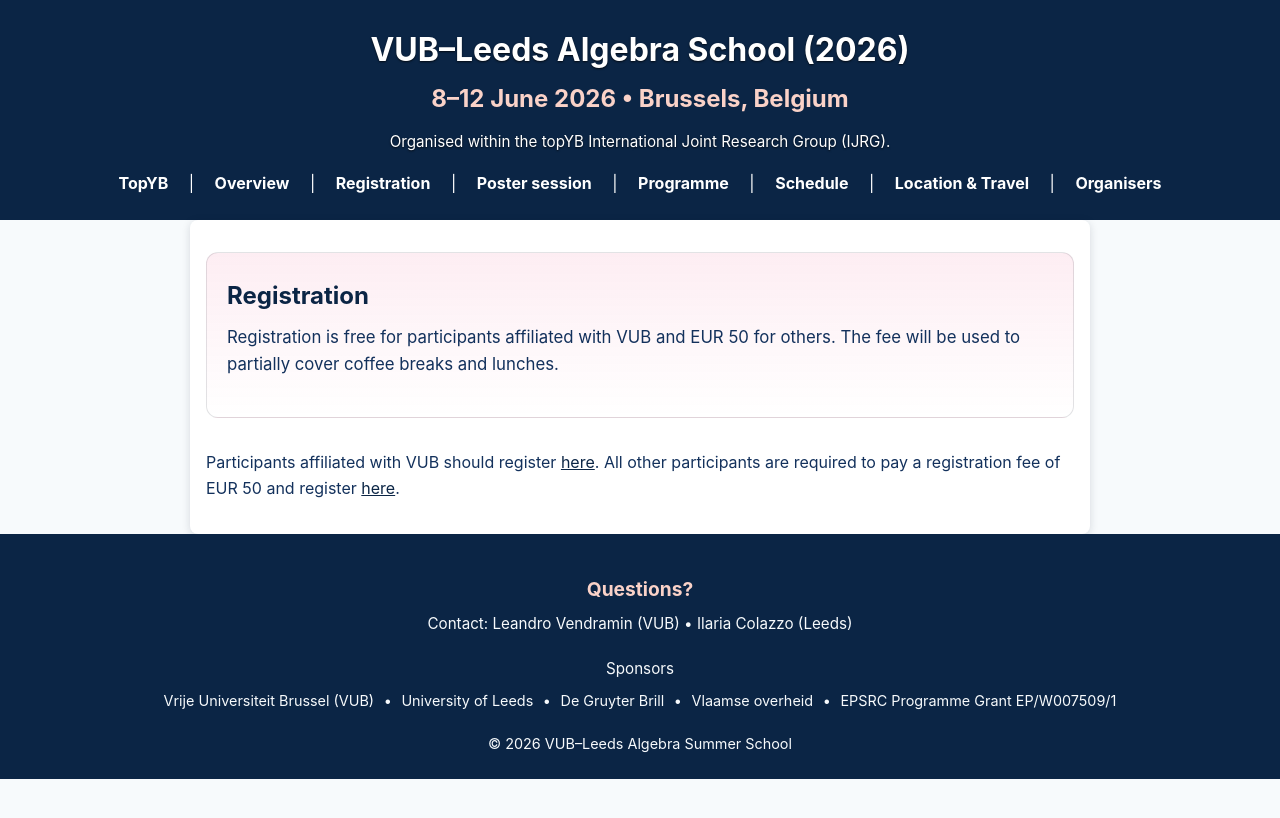
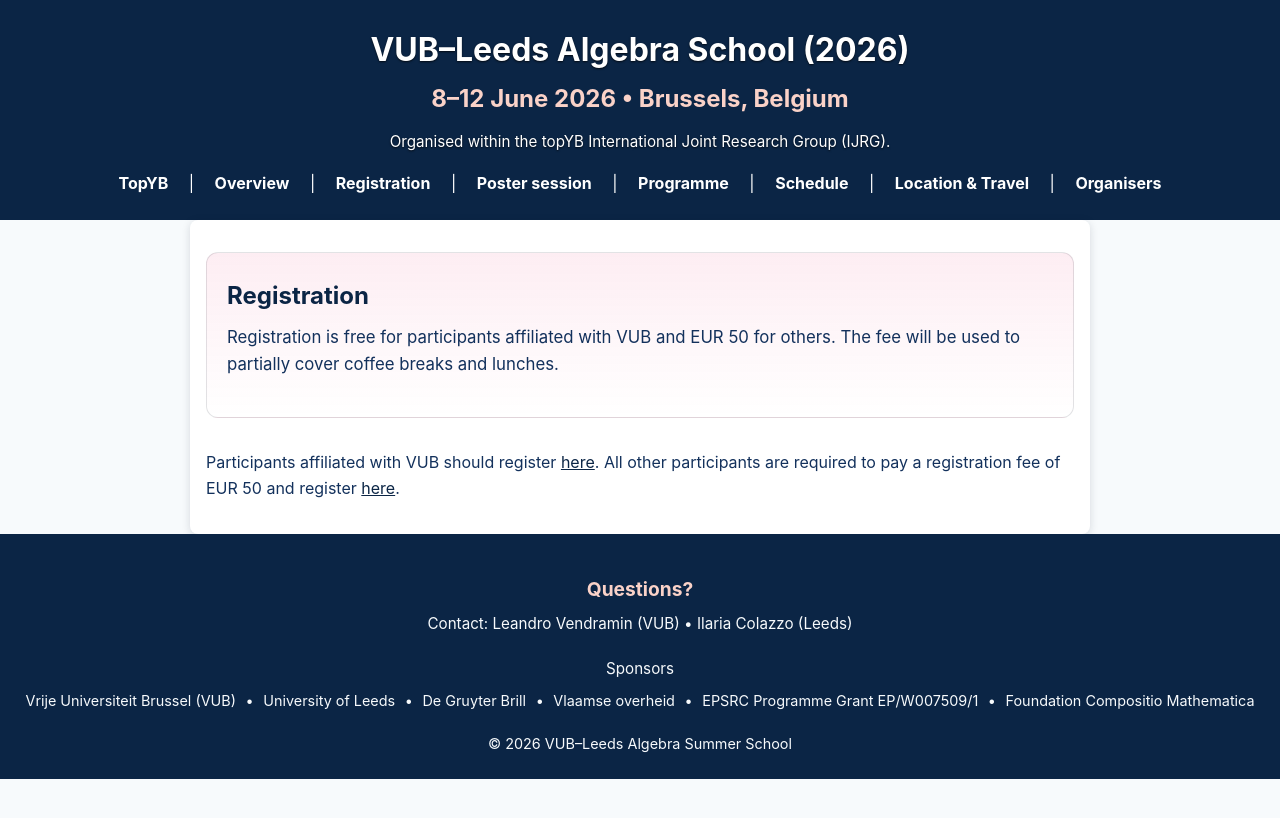
Before and after one commit to VubLeedsTopYB/VubLeedsTopYB.github.io, a Jekyll site: the page built from summer-school/registration.md, in a window 1280 px wide. Shown: the top 818 px of the page. Built offline with Jekyll 4.4.1, drawn with Linux system fonts in a browser that asks for light colours.

Commit message:
compositio

```diff
--- a/_includes/summer_footer.html
+++ b/_includes/summer_footer.html
@@ -21,6 +21,10 @@
   <a href="https://sites.google.com/view/crt-leeds/home" target="_blank" rel="noopener">
     EPSRC Programme Grant EP/W007509/1
   </a>
+  <span class="sep">•</span>
+  <a href="https://compositio.nl" target="_blank" rel="noopener">
+    Foundation Compositio Mathematica
+  </a>
 </p>
 
   </div>
```
Also changed, not shown: summer-school/img/poster.jpg, 10 other files.
